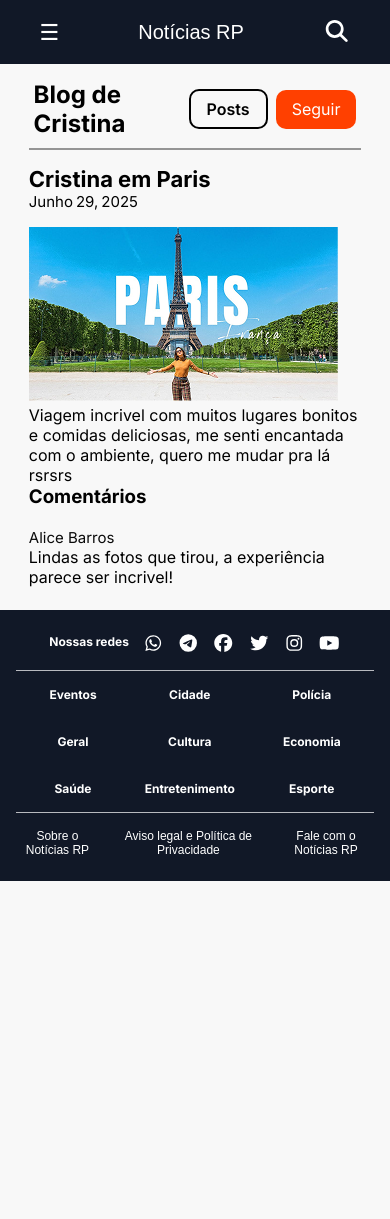
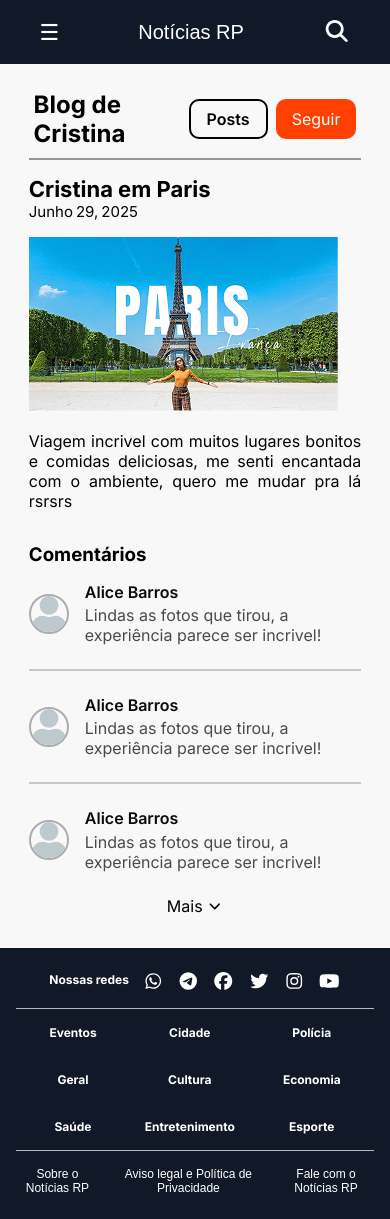
Before and after one commit to 01EmComp/portal-noticias, a React (Vite) app in the folder frontend/: page /blog in a window 390 px wide. Before the commit the page ends 960 px from the top, so only its background shows below. Built offline with nearby package versions, Linux system fonts and the light colour scheme; no server answers; the database is empty; a web font is replaced by a local one.

Commit message:
style: add style for mobile blog page

```diff
--- a/frontend/src/Pages/Blog/Blog.css
+++ b/frontend/src/Pages/Blog/Blog.css
@@ -2,8 +2,10 @@
   display: flex;
   flex-direction: column;
   align-items: center;
-  justify-content: center;
-  padding: 1.4rem 1.8rem;
+  justify-content: flex-start;
+  padding: 2rem 1.8rem;
+  min-height: 100vh;
+  gap: 1rem;
 }
 
 .blog-container header {
@@ -47,12 +49,13 @@
 .blog-container .blog-body {
   display: flex;
   flex-direction: column;
+  gap: 1rem;
+  padding: 0 0 1rem;
 }
 
 .blog-container .blog-body .title {
   display: flex;
   flex-direction: column;
-  padding: 1rem 0;
 }
 
 .blog-container .blog-body .title h3 {
@@ -68,3 +71,88 @@
 .blog-container .blog-body .title .date span {
   font-size: 15px;
 }
+
+.blog-container .image {
+  position: relative;
+  width: 200px;
+  height: 100%;
+  cursor: none;
+  border-radius: 0;
+  z-index: 0;
+}
+
+.blog-container .blog-body .blog-text {
+  display: flex;
+  flex-direction: column;
+}
+
+.blog-container .blog-body .blog-text p {
+  text-align: justify;
+}
+
+.blog-container .blog-comments {
+  display: flex;
+  flex-direction: column;
+  gap: 1rem;
+}
+
+.blog-container .blog-comments .comments-list {
+  display: flex;
+  flex-direction: column;
+  gap: 1.5rem;
+}
+
+.blog-container .blog-comments .comments-list .comments-item {
+  display: flex;
+  align-items: center;
+  gap: 1rem;
+  padding-bottom: 1.5rem;
+  border-bottom: 2px solid rgba(0, 0, 0, 0.2);
+}
+
+.blog-container .blog-comments .comments-list .comments-item:last-child {
+  padding-bottom: 0.5rem;
+  border-bottom: 0;
+}
+
+.blog-container .blog-comments .comments-list .comments-item .left-side {
+  display: flex;
+  max-height: 40px;
+  max-width: 40px;
+  border: 2px solid rgba(0, 0, 0, 0.3);
+  border-radius: 50%;
+}
+
+.blog-container .blog-comments .comments-list .comments-item .left-side img {
+  height: 100%;
+  width: 100%;
+  border-radius: 50%;
+  object-fit: cover;
+}
+
+.blog-container .blog-comments .comments-list .comments-item .right-side {
+  display: flex;
+  flex-direction: column;
+  gap: 0.2rem;
+}
+
+.blog-container
+  .blog-comments
+  .comments-list
+  .comments-item
+  .right-side
+  .user-name {
+  font-size: 16px;
+  font-weight: 600;
+}
+
+.blog-container .blog-comments .comments-list .comments-item .right-side .text {
+  font-size: 16px;
+  color: rgba(0, 0, 0, 0.7);
+}
+
+.blog-container .blog-comments .more {
+  display: flex;
+  gap: 3px;
+  margin: 0 auto;
+}
--- a/frontend/src/Pages/Blog/Blog.jsx
+++ b/frontend/src/Pages/Blog/Blog.jsx
@@ -1,4 +1,9 @@
 import { Link } from "react-router-dom";
+import { useState } from "react";
+
+// Font Awesome Icon's
+import { FontAwesomeIcon } from "@fortawesome/react-fontawesome";
+import { faAngleDown } from "@fortawesome/free-solid-svg-icons";
 
 // Images
 import img from "/src/Assets/Images/blog-image.png";
@@ -10,6 +15,8 @@ import CommentsItem from "./CommentsItem";
 import "./Blog.css";
 
 function Blog() {
+  const [newComment, setNewComment] = useState(3);
+
   return (
     <div className="blog-container">
       <header className="blog-header">
@@ -43,7 +50,20 @@ function Blog() {
       <section className="blog-comments">
         <h3>Comentários</h3>
         <div className="comments-list">
-          <CommentsItem />
+          {Array.from({ length: newComment }, (_, i) => (
+            <CommentsItem key={i} />
+          ))}
+        </div>
+        <div className="more" onClick={() => setNewComment(newComment + 2)}>
+          <p>Mais</p>
+          <FontAwesomeIcon
+            icon={faAngleDown}
+            style={{
+              color: "black",
+              marginTop: "3px",
+              fontSize: "14px",
+            }}
+          />
         </div>
       </section>
     </div>
--- a/frontend/src/Pages/Blog/CommentsItem.jsx
+++ b/frontend/src/Pages/Blog/CommentsItem.jsx
@@ -1,11 +1,11 @@
-// Css
-import "./CommentsItem.css";
+// Images
+import img from "/src/Assets/Images/profile-default.png";
 
 function Blog() {
   return (
     <div className="comments-item">
       <div className="left-side">
-        <img src="" alt="" />
+        <img src={img} alt="Foto de perfil" />
       </div>
       <div className="right-side">
         <div className="user-name">Alice Barros</div>
```
Also changed, not shown: frontend/src/Pages/Blog/CommentsItem.css (deleted).
